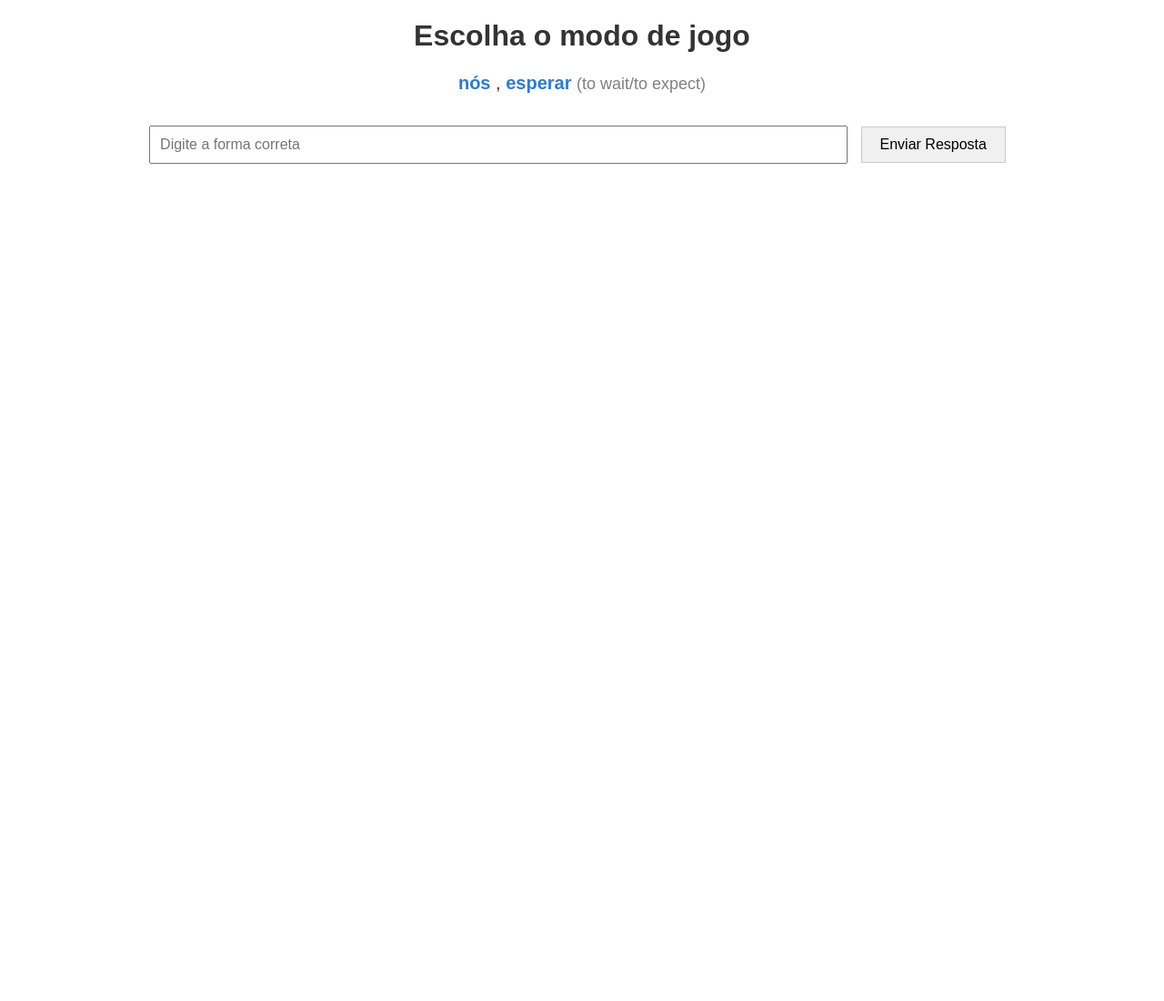
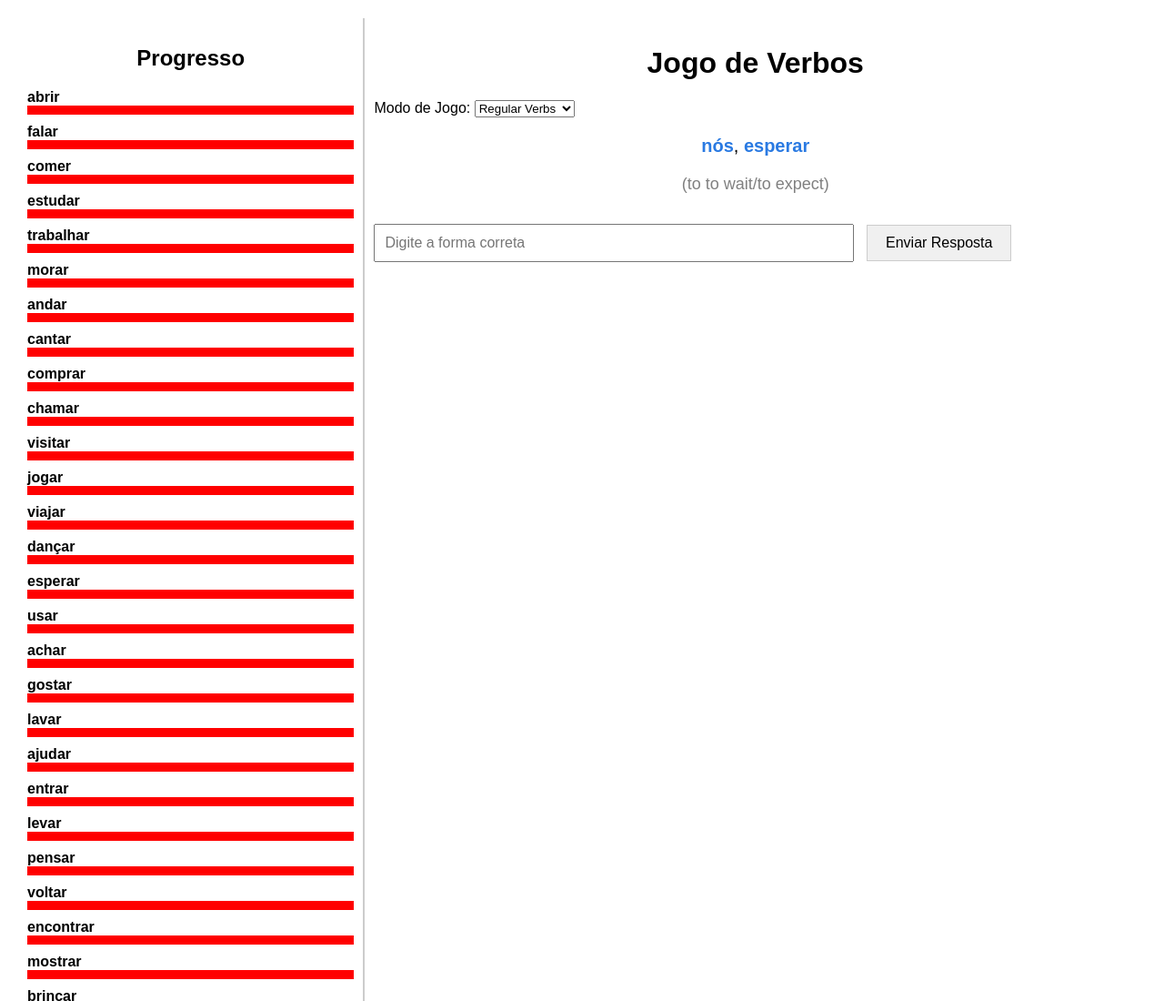
Before and after one commit to ivimedv/portuguese-verbs-game, a plain HTML site: page index.html in a window 1280 px wide. Shown: the top 1100 px of the page at 91% size. Before the commit the page ends 800 px from the top, so only its background shows below. Drawn offline with Linux system fonts and the light colour scheme.

Commit message:
Update index.html
- Modes were added (regular, irregular and combo)
- progress bar

```diff
--- a/index.html
+++ b/index.html
@@ -7,20 +7,54 @@
     <style>
         body {
             font-family: Arial, sans-serif;
+            display: flex;
+            flex-direction: row;
+            margin: 20px;
+        }
+        #progress-bar {
+            width: 30%;
+            padding: 10px;
+            border-right: 2px solid #ccc;
+        }
+        #progress-bar h2 {
             text-align: center;
-            margin: 20px;
+        }
+        .progress-item {
+            margin-bottom: 10px;
+        }
+        .progress-word {
+            font-weight: bold;
+        }
+        .progress-line {
+            display: block;
+            width: 100%;
+            height: 10px;
+            background-color: red;
+            position: relative;
+            overflow: hidden;
+        }
+        .progress-line span {
+            display: block;
+            height: 100%;
+            background-color: green;
+            width: 0%;
+            transition: width 0.3s ease;
+        }
+        #game-area {
+            width: 70%;
+            padding: 10px;
         }
         h1 {
             font-size: 32px;
-            color: #333;
+            text-align: center;
         }
         p {
             font-size: 20px;
-            color: #333;
+            text-align: center;
         }
         .highlight {
             font-weight: bold;
-            color: #2a7ae2; /* Синий цвет */
+            color: #2a7ae2;
         }
         .small-text {
             font-size: 18px;
@@ -47,14 +81,23 @@
     </style>
 </head>
 <body>
-    <h1>Escolha o modo de jogo</h1>
+    <div id="progress-bar">
+        <h2>Progresso</h2>
+        <div id="progress-list"></div>
+        <button id="reset-progress" style="margin-top: 20px;">Сбросить Прогресс</button>
+    </div>
     <div id="game-area">
-        <p>
-            <span class="highlight" id="pronoun">местоимение</span>
-            <span>,</span>
-            <span class="highlight" id="verb">глагол</span>
-            <span class="small-text" id="translation">(перевод)</span>
-        </p>
+        <h1>Jogo de Verbos</h1>
+        <div>
+            <label for="mode-select">Modo de Jogo:</label>
+            <select id="mode-select">
+                <option value="regular">Regular Verbs</option>
+                <option value="irregular">Irregular Verbs</option>
+                <option value="combined">Combined</option>
+            </select>
+        </div>
+        <p id="exercise"></p>
+        <p class="small-text" id="translation"></p>
         <input type="text" id="answer" placeholder="Digite a forma correta">
         <button id="submit">Enviar Resposta</button>
         <p id="feedback"></p>
@@ -63,74 +106,166 @@
 
     <script>
         let regularVerbs = {};
+        let irregularVerbs = {};
         let translations = {};
         const pronouns = ["eu", "tu", "ele/ela/você", "nós", "eles/elas/vocês"];
         let currentVerb = null;
         let currentPronounIndex = null;
+        let progress = {};
+        let currentMode = "regular"; // Default mode
 
-        const pronounElement = document.getElementById("pronoun");
-        const verbElement = document.getElementById("verb");
+        const progressList = document.getElementById("progress-list");
+        const exerciseElement = document.getElementById("exercise");
         const translationElement = document.getElementById("translation");
         const feedbackElement = document.getElementById("feedback");
         const answerInput = document.getElementById("answer");
         const nextButton = document.getElementById("next");
+        const modeSelect = document.getElementById("mode-select");
+        const resetButton = document.getElementById("reset-progress");
 
-        // Загрузка JSON-файла с глаголами
+        // Load verbs from JSON and initialize state
         async function loadVerbs() {
             try {
                 const response = await fetch('verbs.json');
                 const data = await response.json();
                 regularVerbs = data.regularVerbs;
+                irregularVerbs = data.irregularVerbs;
                 translations = data.translations;
+
+                // Initialize progress if not already saved
+                if (!localStorage.getItem("progress")) {
+                    initializeProgress();
+                } else {
+                    loadProgress();
+                }
+
+                updateProgressBar();
                 generateExercise();
             } catch (error) {
                 console.error("Erro ao carregar os verbos:", error);
             }
         }
 
-        document.getElementById("submit").addEventListener("click", () => {
-            checkAnswer();
-        });
+        function initializeProgress() {
+            progress = {};
+            for (const verb in regularVerbs) {
+                progress[verb] = 0;
+            }
+            for (const verb in irregularVerbs) {
+                progress[verb] = 0;
+            }
+            saveProgress();
+        }
+
+        function saveProgress() {
+            localStorage.setItem("progress", JSON.stringify(progress));
+            localStorage.setItem("mode", currentMode);
+        }
+
+        function loadProgress() {
+            progress = JSON.parse(localStorage.getItem("progress"));
+            currentMode = localStorage.getItem("mode") || "regular";
+            modeSelect.value = currentMode;
+        }
+
+        function resetProgress() {
+            initializeProgress();
+            updateProgressBar();
+            generateExercise();
+        }
+
+        function updateProgressBar() {
+            progressList.innerHTML = "";
+            for (const [verb, count] of Object.entries(progress)) {
+                const progressPercent = (count / 5) * 100;
+                progressList.innerHTML += `
+                    <div class="progress-item">
+                        <span class="progress-word">${verb}</span>
+                        <div class="progress-line">
+                            <span style="width: ${progressPercent}%;"></span>
+                        </div>
+                    </div>
+                `;
+            }
+        }
+
+        function generateExercise() {
+            feedbackElement.textContent = "";
+            answerInput.value = "";
+
+            let activeVerbs;
+            if (currentMode === "regular") {
+                activeVerbs = Object.keys(regularVerbs);
+            } else if (currentMode === "irregular") {
+                activeVerbs = Object.keys(irregularVerbs);
+            } else {
+                activeVerbs = [...Object.keys(regularVerbs), ...Object.keys(irregularVerbs)];
+            }
+
+            const remainingVerbs = activeVerbs.filter((verb) => progress[verb] < 5);
+            if (remainingVerbs.length === 0) {
+                exerciseElement.textContent = "Parabéns! Você completou todos os exercícios!";
+                translationElement.textContent = "";
+                document.getElementById("submit").disabled = true;
+                return;
+            }
+
+            currentVerb = remainingVerbs[Math.floor(Math.random() * remainingVerbs.length)];
+            currentPronounIndex = Math.floor(Math.random() * pronouns.length);
+
+            const pronoun = pronouns[currentPronounIndex];
+            const translation = translations[currentVerb];
+
+            exerciseElement.innerHTML = `
+                <span class="highlight">${pronoun}</span>,
+                <span class="highlight">${currentVerb}</span>
+            `;
+            translationElement.textContent = `(to ${translation})`;
+        }
+
+        function checkAnswer() {
+            const correctForms = regularVerbs[currentVerb] || irregularVerbs[currentVerb];
+            const correctAnswer = correctForms[currentPronounIndex];
+            const userAnswer = answerInput.value.trim();
+
+            if (userAnswer === correctAnswer) {
+                feedbackElement.textContent = "Resposta correta! 🎉";
+                feedbackElement.style.color = "green";
+                progress[currentVerb]++;
+            } else {
+                feedbackElement.textContent = `Resposta incorreta. A forma correta é: ${correctAnswer}`;
+                feedbackElement.style.color = "red";
+            }
+
+            saveProgress();
+            updateProgressBar();
+            nextButton.style.display = "inline";
+        }
 
         nextButton.addEventListener("click", () => {
             nextButton.style.display = "none";
             generateExercise();
         });
 
-        function generateExercise() {
-            feedbackElement.textContent = "";
-            answerInput.value = "";
+        document.getElementById("submit").addEventListener("click", checkAnswer);
 
-            // Случайный выбор глагола и местоимения
-            const verbs = Object.keys(regularVerbs);
-            currentVerb = verbs[Math.floor(Math.random() * verbs.length)];
-            currentPronounIndex = Math.floor(Math.random() * pronouns.length);
+// Добавляем отправку ответа по Enter
+        answerInput.addEventListener("keydown", (event) => {
+            if (event.key === "Enter") {
+                checkAnswer();
+            }
+        });
 
-            // Обновление интерфейса
-            const pronoun = pronouns[currentPronounIndex];
-            const translation = translations[currentVerb];
+        modeSelect.addEventListener("change", () => {
+            currentMode = modeSelect.value;
+            saveProgress();
+            generateExercise();
+        });
+        resetButton.addEventListener("click", () => {
+            localStorage.clear();
+            resetProgress();
+        });
 
-            pronounElement.textContent = pronoun; // Местоимение
-            verbElement.textContent = currentVerb; // Глагол
-            translationElement.textContent = `(${translation})`; // Перевод
-        }
-
-        function checkAnswer() {
-            const correctForms = regularVerbs[currentVerb];
-            const correctAnswer = correctForms[currentPronounIndex];
-            const userAnswer = answerInput.value.trim();
-
-            if (userAnswer === correctAnswer) {
-                feedbackElement.textContent = "Resposta correta! 🎉";
-                feedbackElement.style.color = "green";
-            } else {
-                feedbackElement.textContent = `Resposta incorreta. A forma correta é: ${correctAnswer}`;
-                feedbackElement.style.color = "red";
-            }
-            nextButton.style.display = "inline";
-        }
-
-        // Инициализация загрузки глаголов
         loadVerbs();
     </script>
 </body>
```
